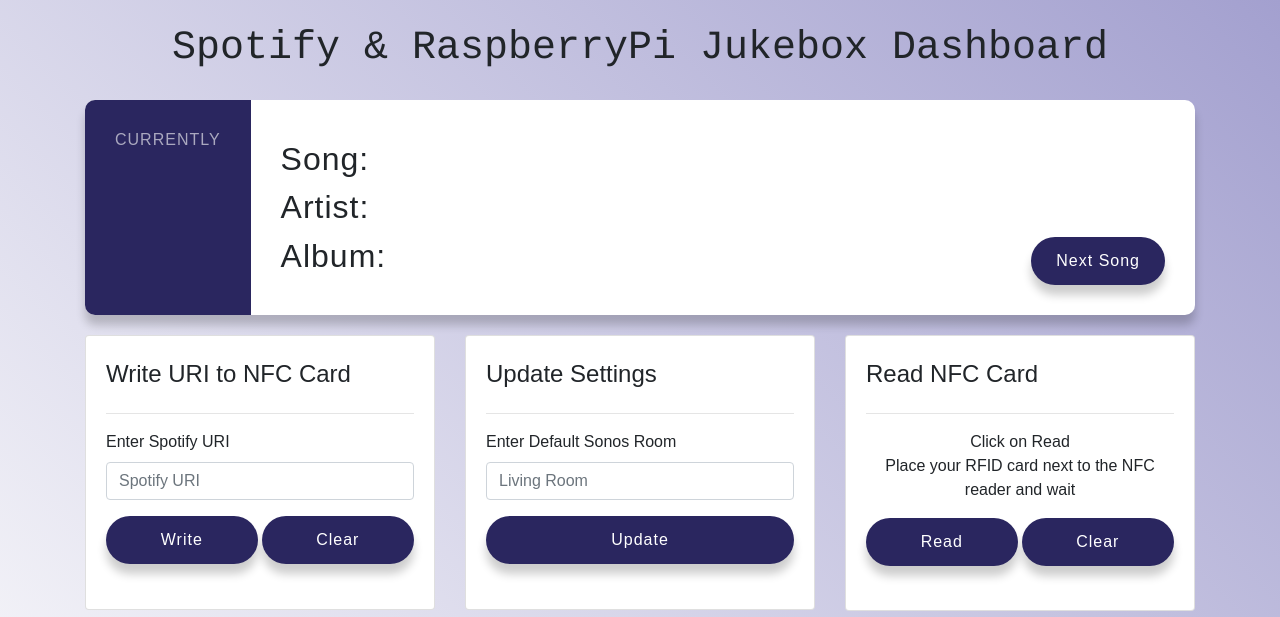
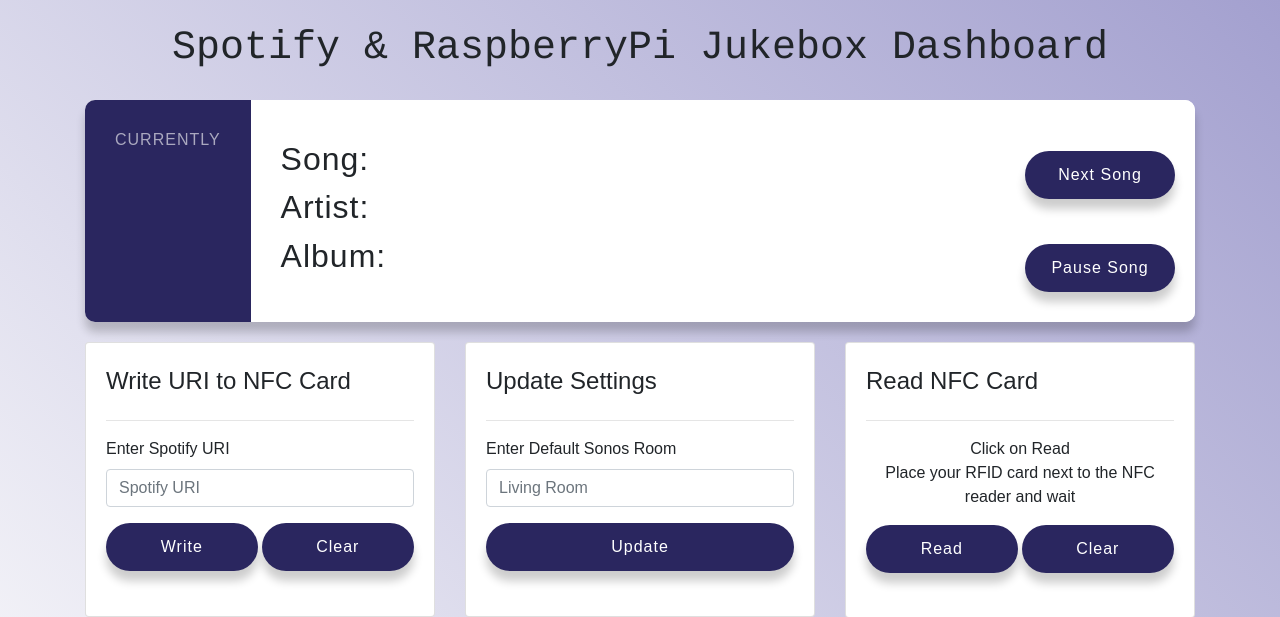
Before and after one commit to AndrewSkea/Spotify-NFC-Jukebox, a Flask app: page / in a window 1280 px wide. Shown: the top 617 px of the page. Run offline with Flask 2, Linux system fonts and the light colour scheme; data that the repository does not hold is empty; parts of the project's set-up code (start-up, migrations or seed data) failed here and were passed over; some libraries are stand-ins or nearby versions.

Commit message:
Add play/pause and next song

```diff
--- a/jukebox-service/app.py
+++ b/jukebox-service/app.py
@@ -3,7 +3,7 @@
 import json
 import os
 import requests
-from flask import Flask, render_template, Response, jsonify, request, flash, redirect, url_for
+from flask import Flask, send_from_directory, render_template, Response, jsonify, request, flash, redirect, url_for
 
 from utils import *
 from constants import *
@@ -144,12 +144,8 @@
         req = requests.get(STATE_URL)
     except requests.exceptions.RequestException as e:
         req = None
-    print(req)
-    if req:
-        print(req.json())
     if req and req.json():
         j = req.json()
-        print(j)
         is_paused = True if j.get("state", "") == "paused" else False
         to_ret = {
             "title": j["playing"].get("title", ""),
@@ -161,9 +157,25 @@
     return jsonify(ret)
 
 
-@app.route('/next-song', methods=['POST'])
+@app.route('/next-song', methods=['GET'])
 def next_song():
     req = requests.get(NEXT_URL)
+    if req.json():
+        return req.json()
+    return {}
+
+
+@app.route('/pause-song', methods=['GET'])
+def pause_song():
+    req = requests.get(PAUSE_URL)
+    if req.json():
+        return req.json()
+    return {}
+
+
+@app.route('/play-song', methods=['GET'])
+def play_song():
+    req = requests.get(PLAY_URL)
     if req.json():
         return req.json()
     return {}
@@ -195,6 +207,12 @@
     return response
 
 
+@app.route('/favicon.ico')
+def favicon():
+    return send_from_directory(os.path.join(app.root_path, 'static'),
+                          'favicon.ico',mimetype='image/vnd.microsoft.icon')
+
+
 @app.route('/', methods=['GET'])
 def index():
     return render_template('index.html')
--- a/jukebox-service/constants.py
+++ b/jukebox-service/constants.py
@@ -10,6 +10,8 @@
 SONOS_BASE_URL = "http://localhost:8081"
 STATE_URL = SONOS_BASE_URL + "/state"
 NEXT_URL = SONOS_BASE_URL + "/next"
+PLAY_URL = SONOS_BASE_URL + "/play"
+PAUSE_URL = SONOS_BASE_URL + "/pause"
 DEVICES_URL = SONOS_BASE_URL + "/devices"
 
 if not os.path.exists(SETTINGS_FILE):
--- a/jukebox-service/static/app.js
+++ b/jukebox-service/static/app.js
@@ -28,6 +28,7 @@
     artist_el = document.getElementById('artist');
     album_el = document.getElementById('album');
     log_table = document.getElementById('log-table');
+    toggle_play = document.getElementById('toggle-play');
 
     $("#write-form").submit(function(e) {
         e.preventDefault();
@@ -101,7 +102,7 @@
     }, body: ''
     })
     .then(function (data) {
-        checkWriteProgress();
+        setTimeout(checkWriteProgress, 1000);
     })
     .catch(function (error) {
     log('Request failed', error);
@@ -127,7 +128,7 @@
     .then(res => {
     try {
         if (res.ok) {
-            checkReadProgress();
+            setTimeout(checkReadProgress, 1000);
         } else {
         throw new Error(res)
         }
@@ -163,8 +164,10 @@
             console.log("Paused: " + resJson["state"]["is_paused"]);
             if (resJson["state"]["is_paused"]){
                 state_el.innerHTML = "Paused";
+                toggle_play.innerHTML = "Play";
             } else {
                 state_el.innerHTML = "Playing";
+                toggle_play.innerHTML = "Pause";
             }
             title_el.innerHTML = title;
             artist_el.innerHTML = resJson["state"]["artist"];
@@ -201,5 +204,74 @@
     .catch(function (error) {
         log('Request failed', error);
     });
+}
 
+
+function togglePlay() {
+    if (toggle_play.innerHTML === "Pause"){
+        pause()
+    }
+    if (toggle_play.innerHTML === "Play"){
+        play()
+    }
 }
+
+
+function next() {
+    fetch("/next-song")
+    .then(res => {
+    try {
+        if (res.ok) {
+            updateCurrentState()
+            return res.json()
+        } else {
+            throw new Error(res)
+        }
+    }
+    catch (err) {
+        return err;
+    }
+    }).catch(function (error) {
+        log('Request failed', error);
+    });
+}
+
+
+function pause() {
+    fetch("/pause-song")
+    .then(res => {
+    try {
+        if (res.ok) {
+            updateCurrentState()
+            return res.json()
+        } else {
+            throw new Error(res)
+        }
+    }
+    catch (err) {
+        return err;
+    }
+    }).catch(function (error) {
+        log('Request failed', error);
+    });
+}
+
+
+function play() {
+    fetch("/play-song")
+    .then(res => {
+    try {
+        if (res.ok) {
+            updateCurrentState()
+            return res.json()
+        } else {
+            throw new Error(res)
+        }
+    }
+    catch (err) {
+        return err;
+    }
+    }).catch(function (error) {
+        log('Request failed', error);
+    });
+}
--- a/jukebox-service/static/custom.css
+++ b/jukebox-service/static/custom.css
@@ -64,12 +64,26 @@
 	text-decoration: none;
 }
 
+.custom-preview {
+	background-color: white;
+	max-width: 200px;
+	overflow: show;
+	position: relative;
+	float: none;
+}
+
 .course-info {
 	padding: 30px;
 	position: relative;
 	width: 100%;
 }
 
+.top-btn {
+	width: 150px;
+	display: block;
+	text-align: center;
+	margin-top: 15%;
+}
 
 .btn {
 	background-color: #2A265F;
@@ -84,8 +98,10 @@
 	letter-spacing: 1px;
 }
 
-.top-btn {
-    position: absolute;
+.buttons {
+	position: absolute;
+	right: 10px;
+	bottom: 10px;
 }
 
 .btn-two {
--- a/jukebox-service/templates/index.html
+++ b/jukebox-service/templates/index.html
@@ -16,7 +16,10 @@
 			<h2>Song: <span id="title" class="title" ></span></h2>
 			<h2>Artist: <span id="artist" class="artist" ></span></h2>
 			<h2>Album: <span id="album" class="album" ></span></h2>
-			<button class="btn top-btn" onclick="nextSong()" >Next Song</button>
+		</div>
+		<div  class="course-preview custom-preview">
+			<button class="btn top-btn" onclick="next(); return false;" >Next Song</button> <br>
+			<button class="btn top-btn" onclick="togglePlay(); return false;" id="toggle-play" >Pause Song</button>
 		</div>
 	</div>
 </div>
```
Also changed, not shown: sonos-service/app.js (+9 -0 lines).
